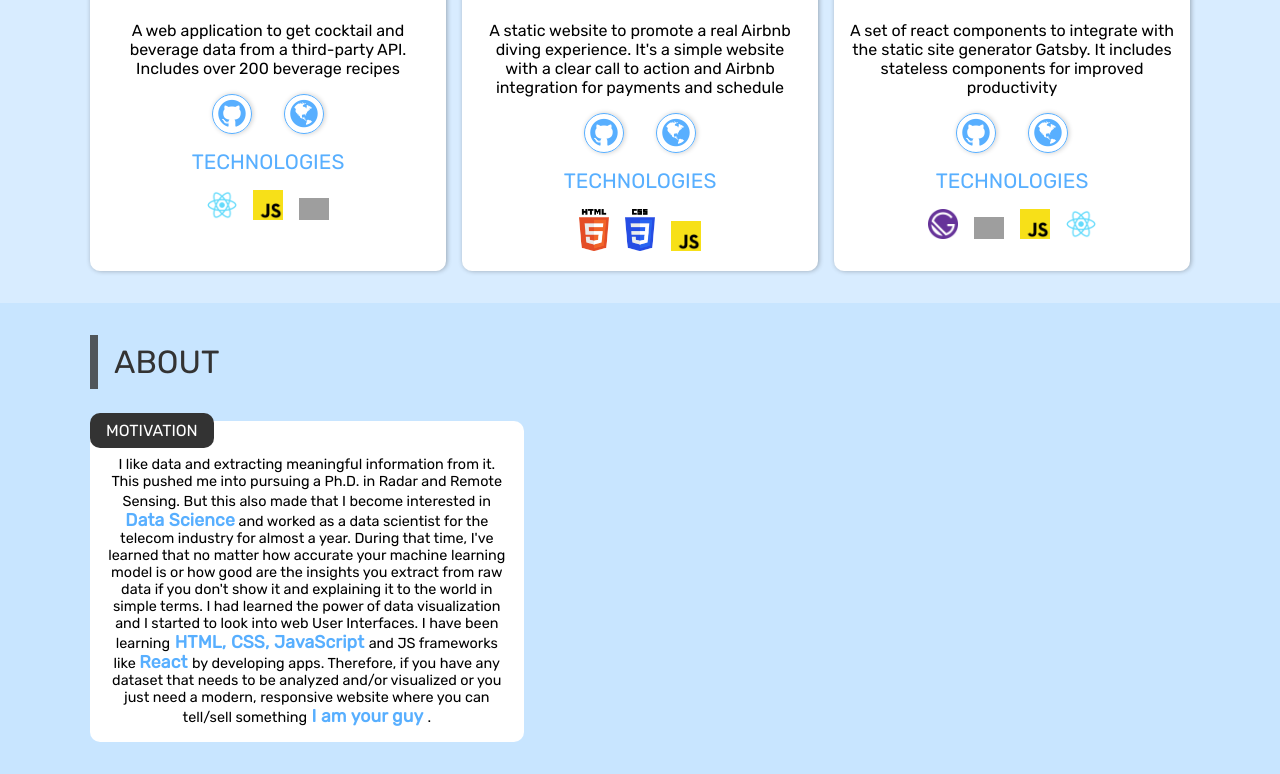
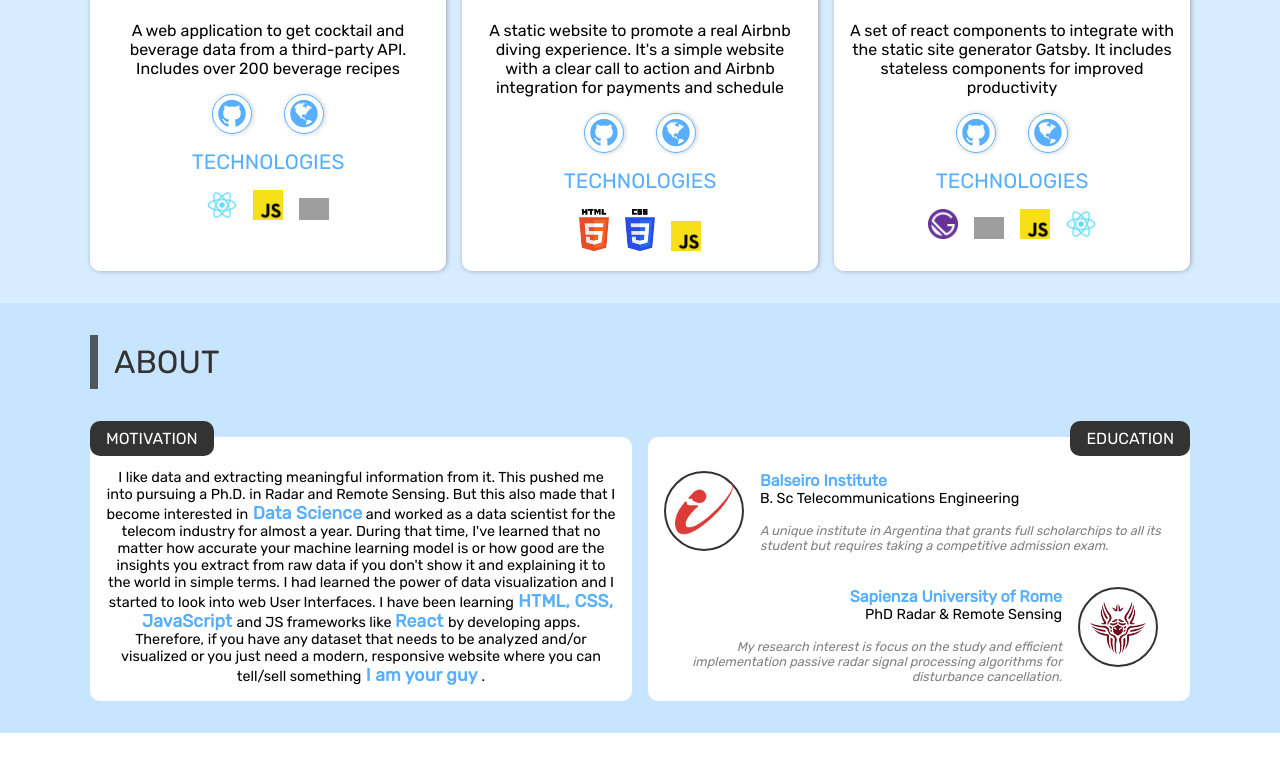
Before and after one commit to trujilloRJ/portfolio_website, a React (Create React App) app: page / in a window 1280 px wide. Shown: the part 1001-1775 px from the top of the page. After the commit the page ends 1734 px from the top, so only its background shows below. Built offline with nearby package versions, Linux system fonts and the light colour scheme; grey boxes are pictures that could not be loaded.

Commit message:
about education

```diff
--- a/src/App.scss
+++ b/src/App.scss
@@ -34,7 +34,7 @@ a {
   display: grid;
   gap: 1rem;
   &.g2 {
-    grid-template-columns: 0.4fr 0.6fr;
+    grid-template-columns: 1fr 1fr;
   }
   &.g3 {
     grid-template-columns: 1fr 1fr 1fr;
--- a/src/components/Bio/Bio.js
+++ b/src/components/Bio/Bio.js
@@ -2,12 +2,21 @@ import React from "react";
 import styles from "./Bio.module.scss";
 import SectionHeading from "../SectionHeading/SectionHeading";
 import CardText from "../CardText/CardText";
+import ib from "../../images/ib.png";
+import sapienza from "../../images/sapienza.png";
 
 const cardTextProps = {
   heading: "Motivation",
   style: {
     background: "#ffffff"
   }
+};
+const cardEduProps = {
+  heading: "Education",
+  style: {
+    background: "#ffffff"
+  },
+  right: true
 };
 
 export default function Bio() {
@@ -17,22 +26,78 @@ export default function Bio() {
         <SectionHeading text="about" />
         <div className="grid g2">
           <CardText props={cardTextProps}>
+            <div className={styles.bio__text}>
               I like data and extracting meaningful information from it. This
               pushed me into pursuing a Ph.D. in Radar and Remote Sensing. But
               this also made that I become interested in
               <span className="txt-focus"> Data Science</span> and worked as a
               data scientist for the telecom industry for almost a year. During
               that time, I've learned that no matter how accurate your machine
-            learning model is or how good are the insights you extract from raw
-            data if you don't show it and explaining it to the world in simple
-            terms. I had learned the power of data visualization and I started
-            to look into web User Interfaces. I have been learning
+              learning model is or how good are the insights you extract from
+              raw data if you don't show it and explaining it to the world in
+              simple terms. I had learned the power of data visualization and I
+              started to look into web User Interfaces. I have been learning
               <span className="txt-focus"> HTML, CSS, JavaScript </span>
-            and JS frameworks like <span className="txt-focus"> React </span> by
-            developing apps. Therefore, if you have any dataset that needs to be
-            analyzed and/or visualized or you just need a modern, responsive
-            website where you can tell/sell something
+              and JS frameworks like <span className="txt-focus">
+                {" "}
+                React{" "}
+              </span>{" "}
+              by developing apps. Therefore, if you have any dataset that needs
+              to be analyzed and/or visualized or you just need a modern,
+              responsive website where you can tell/sell something
               <span className="txt-focus"> I am your guy </span>.
+            </div>
+          </CardText>
+          <CardText props={cardEduProps}>
+            <div className={styles.edu__wrapper}>
+              <div className={styles.edu}>
+                <a href="https://www.ib.edu.ar/" target="blank">
+                  <div className={styles.edu__photo}>
+                    <div className={styles.edu__photo__container}>
+                      <img src={ib} alt="Instituto Balseiro" />
+                    </div>
+                  </div>
+                </a>
+                <div className={styles.edu__info}>
+                  <div className={styles.edu__name}>Balseiro Institute</div>
+                  <div className={styles.edu__grade}>
+                    B. Sc Telecommunications Engineering
+                  </div>
+                  <div className={styles.edu__remarks}>
+                    A unique institute in Argentina that grants full
+                    scholarchips to all its student but requires taking a
+                    competitive admission exam.
+                  </div>
+                </div>
+              </div>
+              <div className={styles.edu}>
+                <div className={styles.edu__info}>
+                  <div className={[styles.edu__name, styles.right].join(" ")}>
+                    Sapienza University of Rome
+                  </div>
+                  <div className={[styles.edu__grade, styles.right].join(" ")}>
+                    PhD Radar & Remote Sensing
+                  </div>
+                  <div
+                    className={[styles.edu__remarks, styles.right].join(" ")}
+                  >
+                    My research interest is focus on the study and efficient
+                    implementation passive radar signal processing algorithms
+                    for disturbance cancellation.
+                  </div>
+                </div>
+                <a
+                  href="https://phd.uniroma1.it/web/pagina.aspx?s=&i=3552&m=&l=EN&p=197&a="
+                  target="blank"
+                >
+                  <div className={styles.edu__photo}>
+                    <div className={styles.edu__photo__container}>
+                      <img src={sapienza} alt="Sapienza University of Rome" />
+                    </div>
+                  </div>
+                </a>
+              </div>
+            </div>
           </CardText>
         </div>
       </div>
--- a/src/components/Bio/Bio.module.scss
+++ b/src/components/Bio/Bio.module.scss
@@ -3,4 +3,68 @@
 .bio {
   padding: 2rem 0;
   background: lighten($color: $secondary-color, $amount: 22);
+  &__text {
+    padding: 1rem;
+    text-align: center;
+    font-size: 0.9rem;
+  }
 }
+
+.edu__wrapper {
+  display: flex;
+  flex-direction: column;
+  justify-content: space-evenly;
+  align-items: center;
+  height: 100%;
+}
+
+.edu {
+  display: flex;
+  padding: 1rem;
+  &__photo {
+    width: 80px;
+    height: 80px;
+    border-radius: 50%;
+    border: 2px solid $dark-color;
+    transition: all $transition-time ease-out;
+    margin-right: 1rem;
+    &__container {
+      width: 58px;
+      margin: auto;
+      margin-top: 10px;
+      img {
+        width: 100%;
+      }
+    }
+    &:hover {
+      border-color: #fff;
+      box-shadow: 1px 1px 5px $dark-color;
+    }
+  }
+  &__name {
+    color: $secondary-color;
+    font-size: 1rem;
+    font-weight: 700;
+    &.right {
+      text-align: right;
+      margin-right: 1rem;
+    }
+  }
+  &__grade {
+    font-size: 0.9rem;
+    &.right {
+      text-align: right;
+      margin-right: 1rem;
+    }
+  }
+  &__remarks {
+    margin-top: 1rem;
+    font-size: 0.8rem;
+    font-style: italic;
+    color: gray;
+    &.right {
+      text-align: right;
+      margin-right: 1rem;
+    }
+  }
+}
--- a/src/components/CardText/CardText.js
+++ b/src/components/CardText/CardText.js
@@ -4,8 +4,15 @@ import styles from "./CardText.module.scss";
 export default function CardText({ props, children }) {
   return (
     <div className={styles.card} style={props.style}>
-      <div className={styles.card__heading}>{props.heading}</div>
-      <div className={styles.card__text}>{children}</div>
+      <div
+        className={[
+          styles.card__heading,
+          props.right ? styles.right : styles.left
+        ].join(" ")}
+      >
+        {props.heading}
+      </div>
+      {children}
     </div>
   );
 }
--- a/src/components/CardText/CardText.module.scss
+++ b/src/components/CardText/CardText.module.scss
@@ -2,17 +2,23 @@
 
 .card {
   border-radius: 10px;
+  position: relative;
+  padding-top: 1rem;
+  margin-top: 1rem;
   &__heading {
+    position: absolute;
     background: $dark-color;
     color: #fff;
     padding: 0.5rem 1rem;
     display: inline;
     border-radius: 10px;
     text-transform: uppercase;
-  }
-  &__text {
-    padding: 1rem;
-    text-align: center;
-    font-size: 0.9rem;
+    top: -1rem;
+    &.left {
+      left: 0;
+    }
+    &.right {
+      right: 0;
+    }
   }
 }
```
Also changed, not shown: src/images/ib.png (added), src/images/sapienza.png (added). Lines whose indentation alone changed are shown as unchanged.
